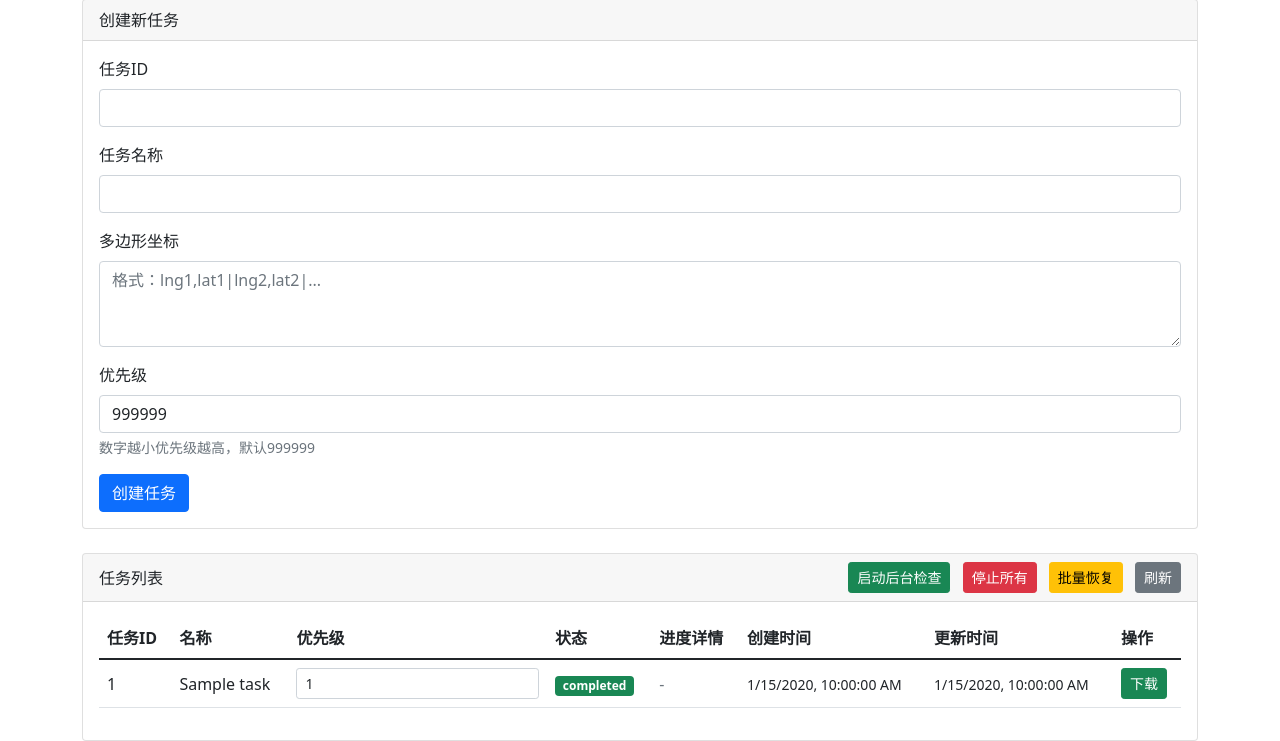
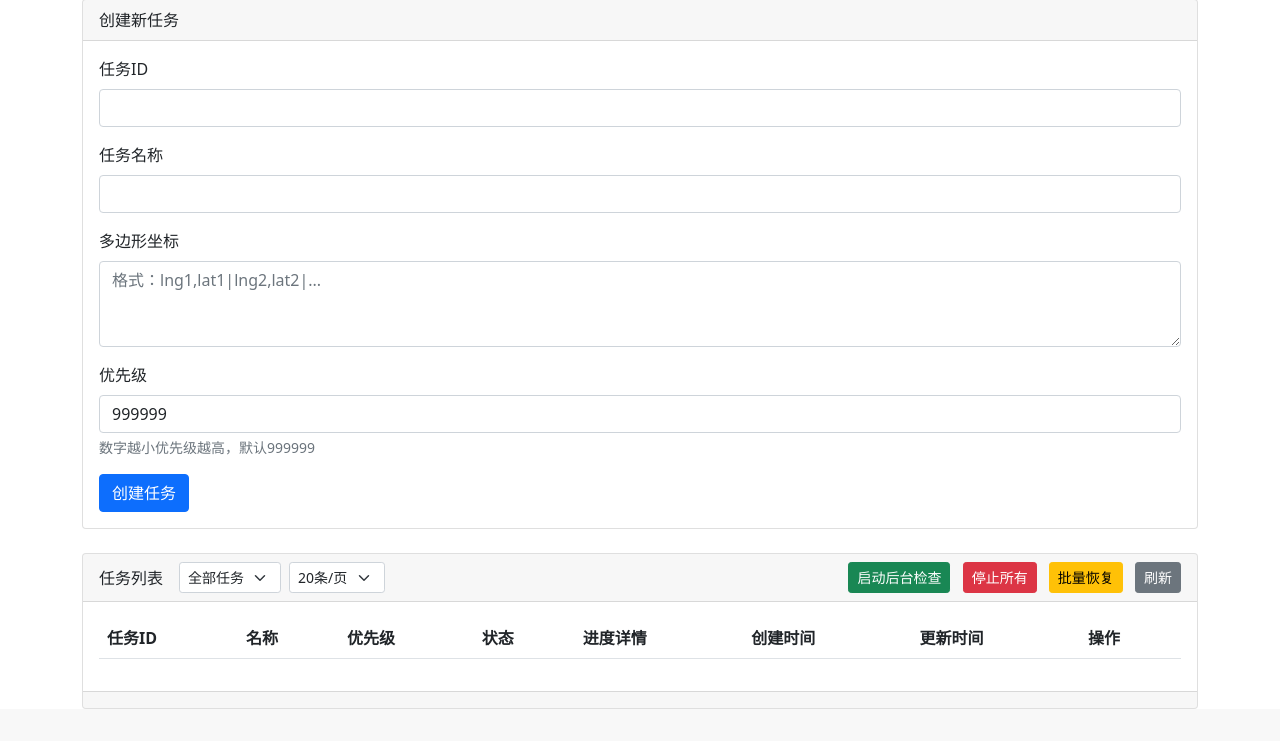
Before and after one commit to Tomentu/AMapKeyManager, a Flask app: page /admin/tasks in a window 1280 px wide. Shown: the part 127-868 px from the top of the page. After the commit the page ends 836 px from the top, so only its background shows below. Run offline with Flask 3, Linux system fonts and the light colour scheme; tables that the repository leaves empty hold one stand-in row (values such as "Sample post"); lists and menus that the app fills with data are empty; parts of the project's set-up code (start-up, migrations or seed data) failed here and were passed over; some libraries are stand-ins or nearby versions.

Commit message:
update: 更新分页显示

```diff
--- a/app/api/polygon.py
+++ b/app/api/polygon.py
@@ -48,20 +48,57 @@ def create_task():
 
 @polygon_bp.route('/tasks', methods=['GET'])
 def list_tasks():
-    """获取任务列表"""
+    """获取任务列表，支持状态筛选和分页，已完成降序，未完成升序"""
     try:
-        tasks = PolygonTask.query.order_by(PolygonTask.id.desc()).limit(200).all()
-        return jsonify([{
-            'task_id': task.task_id,
-            'name': task.name,
-            'status': 'stalled' if task.is_stalled() else task.status,
-            'current_type': task.current_type,
-            'current_page': task.current_page,
-            'progress': task.progress,
-            'created_at': task.created_at.isoformat(),
-            'updated_at': task.updated_at.isoformat(),
-            'priority': task.priority
-        } for task in tasks])
+        # 获取查询参数
+        status = request.args.get('status', 'all')  # all, completed, incomplete
+        page = request.args.get('page', 1, type=int)
+        per_page = request.args.get('per_page', 20, type=int)
+
+        # 构建基础查询
+        query = PolygonTask.query
+
+        # 根据状态筛选并设置对应的排序方式
+        if status == 'completed':
+            # 已完成任务按id降序
+            query = query.filter_by(status='completed')\
+                        .order_by(PolygonTask.id.desc())
+        elif status == 'incomplete':
+            # 未完成任务按id升序
+            query = query.filter(PolygonTask.status != 'completed')\
+                        .order_by(PolygonTask.id.asc())
+        else:
+            # 默认情况：先显示未完成的（升序），再显示已完成的（降序）
+            incomplete = query.filter(PolygonTask.status != 'completed')\
+                            .order_by(PolygonTask.id.asc())
+            completed = query.filter_by(status='completed')\
+                           .order_by(PolygonTask.id.desc())
+            query = incomplete.union(completed)
+
+        # 添加分页
+        paginated_tasks = query.paginate(page=page, per_page=per_page, error_out=False)
+
+        return jsonify({
+            'tasks': [{
+                'task_id': task.task_id,
+                'name': task.name,
+                'status': 'stalled' if task.is_stalled() else task.status,
+                'current_type': task.current_type,
+                'current_page': task.current_page,
+                'progress': task.progress,
+                'created_at': task.created_at.isoformat(),
+                'updated_at': task.updated_at.isoformat(),
+                'priority': task.priority
+            } for task in paginated_tasks.items],
+            'pagination': {
+                'total': paginated_tasks.total,
+                'pages': paginated_tasks.pages,
+                'current_page': paginated_tasks.page,
+                'per_page': paginated_tasks.per_page,
+                'has_next': paginated_tasks.has_next,
+                'has_prev': paginated_tasks.has_prev
+            }
+        })
 
     except Exception as e:
         return jsonify({'error': str(e)}), 500
--- a/app/templates/admin/polygon_tasks.html
+++ b/app/templates/admin/polygon_tasks.html
@@ -80,13 +80,27 @@
 
         <!-- 任务列表 -->
         <div class="card">
-            <div class="card-header d-flex justify-content-between align-items-center">
-                <span>任务列表</span>
-                <div>
-                    <button class="btn btn-success btn-sm me-2" onclick="startBackgroundCheck()">启动后台检查</button>
-                    <button class="btn btn-danger btn-sm me-2" onclick="stopAllTasks()">停止所有</button>
-                    <button class="btn btn-warning btn-sm me-2" onclick="resumeBatchTasks()">批量恢复</button>
-                    <button class="btn btn-secondary btn-sm" onclick="loadTasks()">刷新</button>
+            <div class="card-header">
+                <div class="d-flex justify-content-between align-items-center">
+                    <div class="d-flex align-items-center">
+                        <span class="me-3">任务列表</span>
+                        <select id="statusFilter" class="form-select form-select-sm me-2" style="width: auto;">
+                            <option value="all">全部任务</option>
+                            <option value="completed">已完成</option>
+                            <option value="incomplete">未完成</option>
+                        </select>
+                        <select id="perPage" class="form-select form-select-sm" style="width: auto;">
+                            <option value="10">10条/页</option>
+                            <option value="20" selected>20条/页</option>
+                            <option value="50">50条/页</option>
+                        </select>
+                    </div>
+                    <div>
+                        <button class="btn btn-success btn-sm me-2" onclick="startBackgroundCheck()">启动后台检查</button>
+                        <button class="btn btn-danger btn-sm me-2" onclick="stopAllTasks()">停止所有</button>
+                        <button class="btn btn-warning btn-sm me-2" onclick="resumeBatchTasks()">批量恢复</button>
+                        <button class="btn btn-secondary btn-sm" onclick="loadTasks()">刷新</button>
+                    </div>
                 </div>
             </div>
             <div class="card-body">
@@ -107,6 +121,12 @@
                         <tbody id="taskList"></tbody>
                     </table>
                 </div>
+            </div>
+            <div class="card-footer">
+                <nav aria-label="Page navigation">
+                    <ul class="pagination justify-content-center mb-0" id="pagination">
+                    </ul>
+                </nav>
             </div>
         </div>
     </div>
@@ -149,6 +169,9 @@
     </div>
 
     <script>
+        let currentPage = 1;
+
+        // 辅助函数部分 - 放在loadTasks函数之前
         // 格式化状态显示
         function getStatusBadge(status) {
             const badges = {
@@ -161,7 +184,7 @@
             return `<span class="badge ${badges[status] || 'bg-secondary'}">${status}</span>`;
         }
 
-        // 格式化进度显示（简略版，用于表格）
+        // 格式化进度显示
         function formatProgress(progress) {
             if (!progress || Object.keys(progress).length === 0) {
                 return '<span class="text-muted">-</span>';
@@ -169,14 +192,14 @@
 
             let html = '<div class="progress-details">';
 
-            // 查找未完成的类型（排除已完成、页数相同和数据量>=180的情况）
+            // 查找未完成的类型
             const currentType = Object.entries(progress).find(([_, data]) =>
                 !data.completed &&
                 data.processed_pages < data.total_pages &&
                 data.processed_count < 180
             );
 
-            // 统计已完成的类型数量（包括页数相同和数据量>=180的情况）
+            // 统计已完成的类型数量
             const completedCount = Object.values(progress).filter(data =>
                 data.completed ||
                 data.processed_pages >= data.total_pages ||
@@ -218,13 +241,20 @@
             return html;
         }
 
-        // 加载任务列表
+        // 加载任务列表函数
         function loadTasks() {
-            fetch('/api/polygon/tasks')
+            const status = document.getElementById('statusFilter').value;
+            const perPage = document.getElementById('perPage').value;
+
+            fetch(`/api/polygon/tasks?status=${status}&page=${currentPage}&per_page=${perPage}`)
                 .then(response => response.json())
-                .then(tasks => {
+                .then(data => {
                     const tbody = document.getElementById('taskList');
                     tbody.innerHTML = '';
+
+                    // 兼容新旧两种格式
+                    const tasks = Array.isArray(data) ? data : data.tasks;
+
                     tasks.forEach(task => {
                         tbody.innerHTML += `
                             <tr>
@@ -251,12 +281,71 @@
                             </tr>
                         `;
                     });
+
+                    // 如果有分页信息则更新分页
+                    if (data.pagination) {
+                        updatePagination(data.pagination);
+                    }
                 })
                 .catch(error => {
                     console.error('Failed to load tasks:', error);
                     alert('加载任务列表失败');
                 });
         }
+
+        function updatePagination(pagination) {
+            const paginationElement = document.getElementById('pagination');
+            let html = '';
+
+            // 上一页
+            html += `
+                <li class="page-item ${!pagination.has_prev ? 'disabled' : ''}">
+                    <a class="page-link" href="#" onclick="changePage(${currentPage - 1})">&laquo;</a>
+                </li>
+            `;
+
+            // 页码
+            for (let i = 1; i <= pagination.pages; i++) {
+                if (
+                    i === 1 || // 第一页
+                    i === pagination.pages || // 最后一页
+                    (i >= currentPage - 2 && i <= currentPage + 2) // 当前页附近的页码
+                ) {
+                    html += `
+                        <li class="page-item ${i === currentPage ? 'active' : ''}">
+                            <a class="page-link" href="#" onclick="changePage(${i})">${i}</a>
+                        </li>
+                    `;
+                } else if (i === currentPage - 3 || i === currentPage + 3) {
+                    html += `<li class="page-item disabled"><a class="page-link">...</a></li>`;
+                }
+            }
+
+            // 下一页
+            html += `
+                <li class="page-item ${!pagination.has_next ? 'disabled' : ''}">
+                    <a class="page-link" href="#" onclick="changePage(${currentPage + 1})">&raquo;</a>
+                </li>
+            `;
+
+            paginationElement.innerHTML = html;
+        }
+
+        function changePage(page) {
+            currentPage = page;
+            loadTasks();
+        }
+
+        // 添加筛选器变化监听
+        document.getElementById('statusFilter').addEventListener('change', () => {
+            currentPage = 1; // 重置到第一页
+            loadTasks();
+        });
+
+        document.getElementById('perPage').addEventListener('change', () => {
+            currentPage = 1; // 重置到第一页
+            loadTasks();
+        });
 
         // 创建新任务
         document.getElementById('createTaskForm').onsubmit = function (e) {
```
Also changed, not shown: push_task.py (+1 -1 lines), 1 other file.
